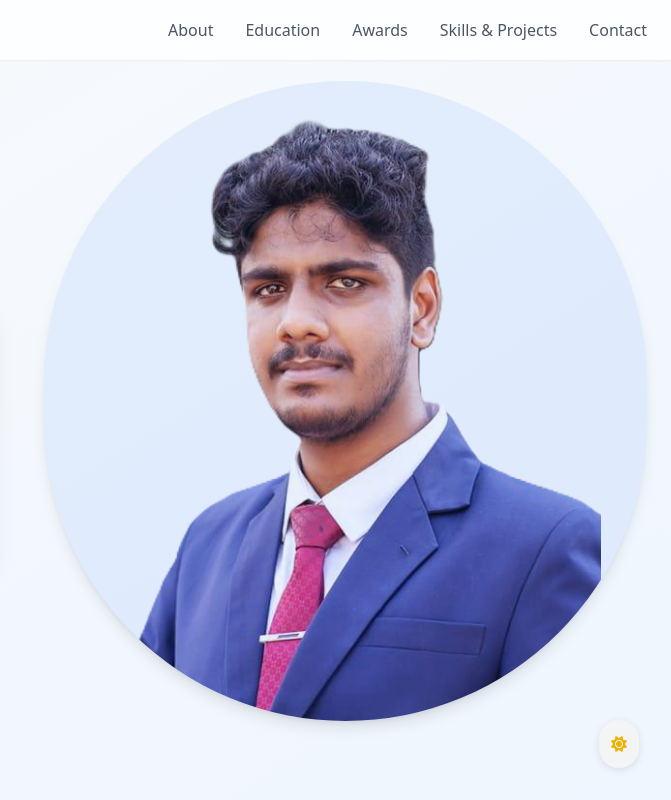
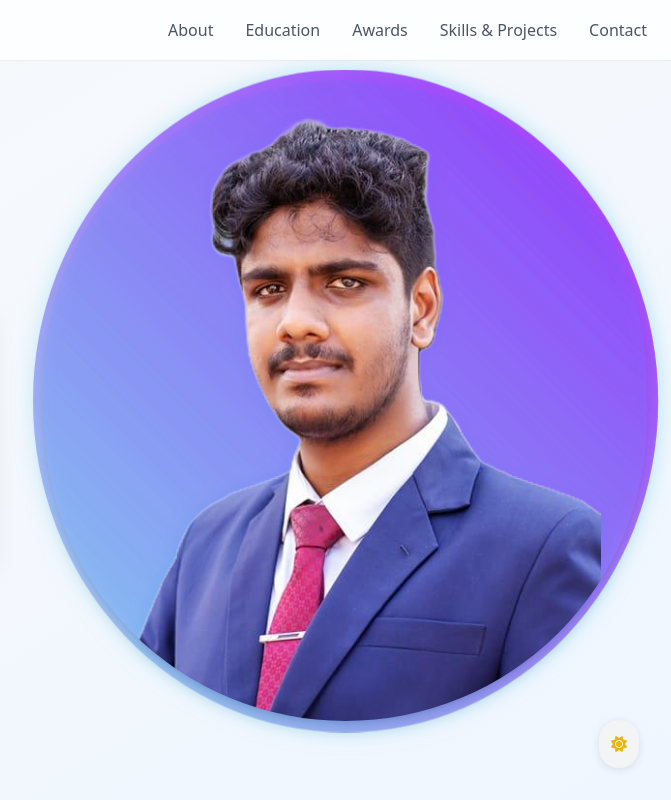
Before and after one commit to Madusanka-max/IsuruMadusanka-portfolio, a website: page index.html in a window 1280 px wide. Shown: the top 800 px of the page, 609-1280 px from the left. Drawn offline with nearby package versions, Linux system fonts and the light colour scheme; no server answers.

Commit message:
neon css

```diff
--- a/css/style.css
+++ b/css/style.css
@@ -1,6 +1,61 @@
 /* Custom styles and animations */
 
 /* Smooth scrolling behavior for the entire page */
+
+/* Custom styles and animations */
+/* Futuristic design variables */
+:root {
+    --neon-blue: #3bbce380;
+    --neon-purple: #9d00ff;
+    --dark-bg: #0a0a0a;
+    --grid-size: 30px;
+}
+/* Smooth scrolling behavior for the entire page */
+html {
+    scroll-behavior: smooth;
+    overflow-x: hidden;
+    transition: background-color 0.3s ease-in-out;
+    background: var(--dark-bg);
+    background-image:
+        linear-gradient(rgb(0, 242, 255) 1px, transparent 1px),
+        linear-gradient(90deg, rgb(55, 0, 255) 1px, transparent 1px);
+    background-size: var(--grid-size) var(--grid-size);
+}
+body {
+    overflow-x: hidden;
+    transition: all 0.3s ease-in-out;
+}
+/* Hero section profile image with futuristic glow */
+#profile-container {
+    width: 32rem !important;
+    height: 32rem !important;
+    display: flex;
+    justify-content: center;
+    align-items: center;
+    position: relative;
+    filter: drop-shadow(0 0 10px var(--neon-blue));
+}
+#profile-container::before {
+    content: '';
+    position: absolute;
+    inset: -5px;
+    background: linear-gradient(45deg, var(--neon-blue), var(--neon-purple));
+    border-radius: 50%;
+    opacity: 0.5;
+    animation: glowPulse 2s infinite;
+}
+#profile-container img {
+    width: 100% !important;
+    height: 100% !important;
+    object-fit: contain !important;
+    position: relative;
+    z-index: 1;
+}
+@keyframes glowPulse {
+    0%, 100% { opacity: 0.5; transform: scale(1); }
+    50% { opacity: 0.8; transform: scale(1.02); }
+}
+
 html {
     scroll-behavior: smooth;
     overflow-x: hidden;
```
